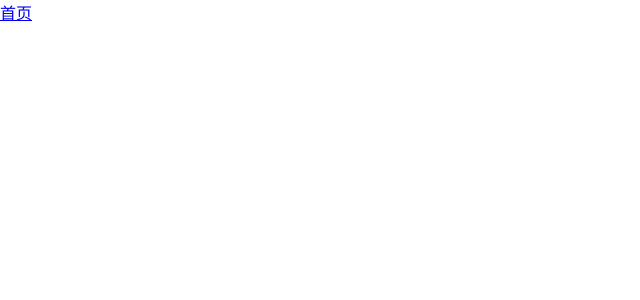
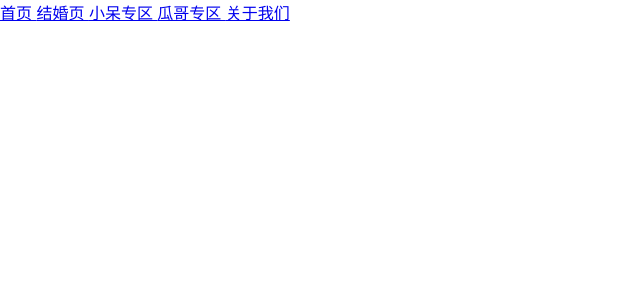
Before and after one commit to Miss-violet/marryou.me, a React (Create React App) app: page / in a window 1280 px wide. Shown: the top 300 px of the page, without its empty margins (0-640 px from the left). Built offline with nearby package versions, Linux system fonts and the light colour scheme.

Commit message:
导航html

```diff
--- a/src/App.js
+++ b/src/App.js
@@ -2,14 +2,21 @@
 import { BrowserRouter, Route,Link} from 'react-router-dom';
 
 import Index from './pages/index';
+import styles from './App.less'
 
 class App extends Component {
   render() {
     return (
         <BrowserRouter>
           <div>
-            <a href="/abc"> 首页 </a>
-            <Route path="/abc" component={Index}/>
+            <div className={styles.header}>
+              <Link to="/index"> 首页 </Link>
+              <Link to="/marryme"> 结婚页 </Link>
+              <Link to="/abc1"> 小呆专区 </Link>
+              <Link to="/abc2"> 瓜哥专区 </Link>
+              <Link to="/about"> 关于我们 </Link>
+            </div>
+            <Route path="/index" component={Index}/>
           </div>
         </BrowserRouter>
     );
--- /dev/null
+++ b/src/App.less
@@ -0,0 +1,5 @@
+.header {
+    background-color: #ccc;
+    height: 40px;
+    width: 100%;
+}
```
